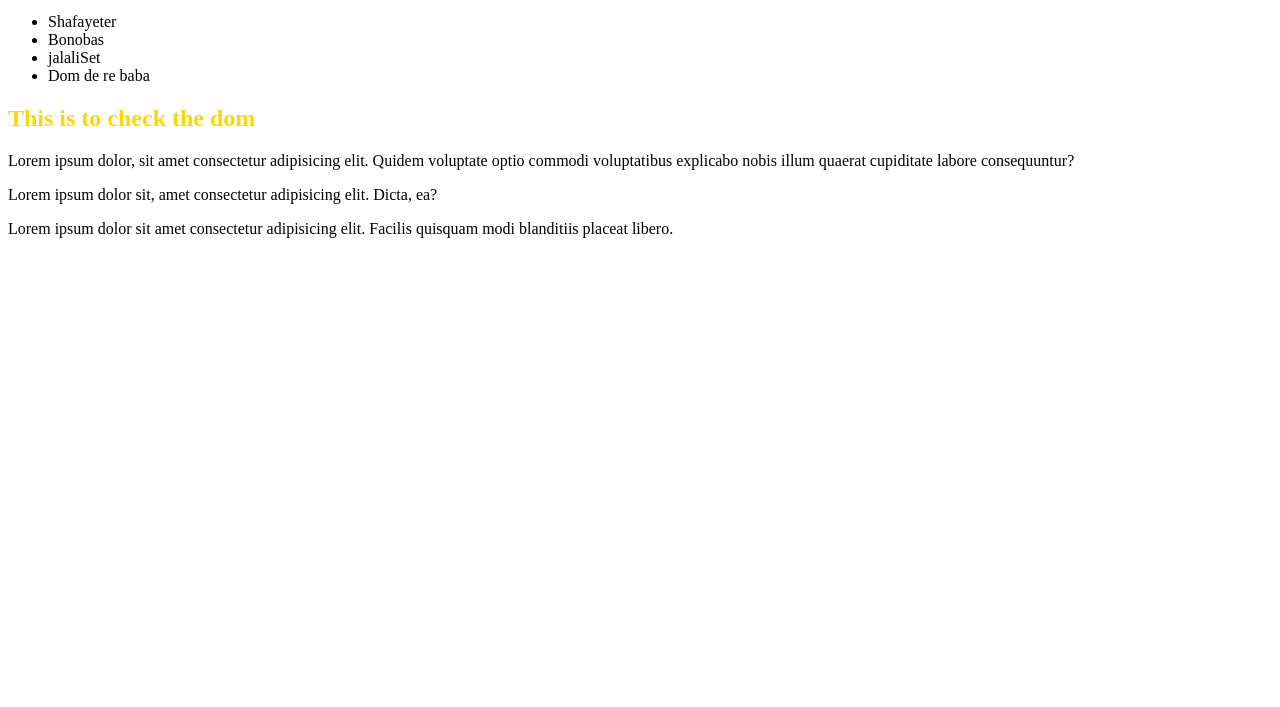
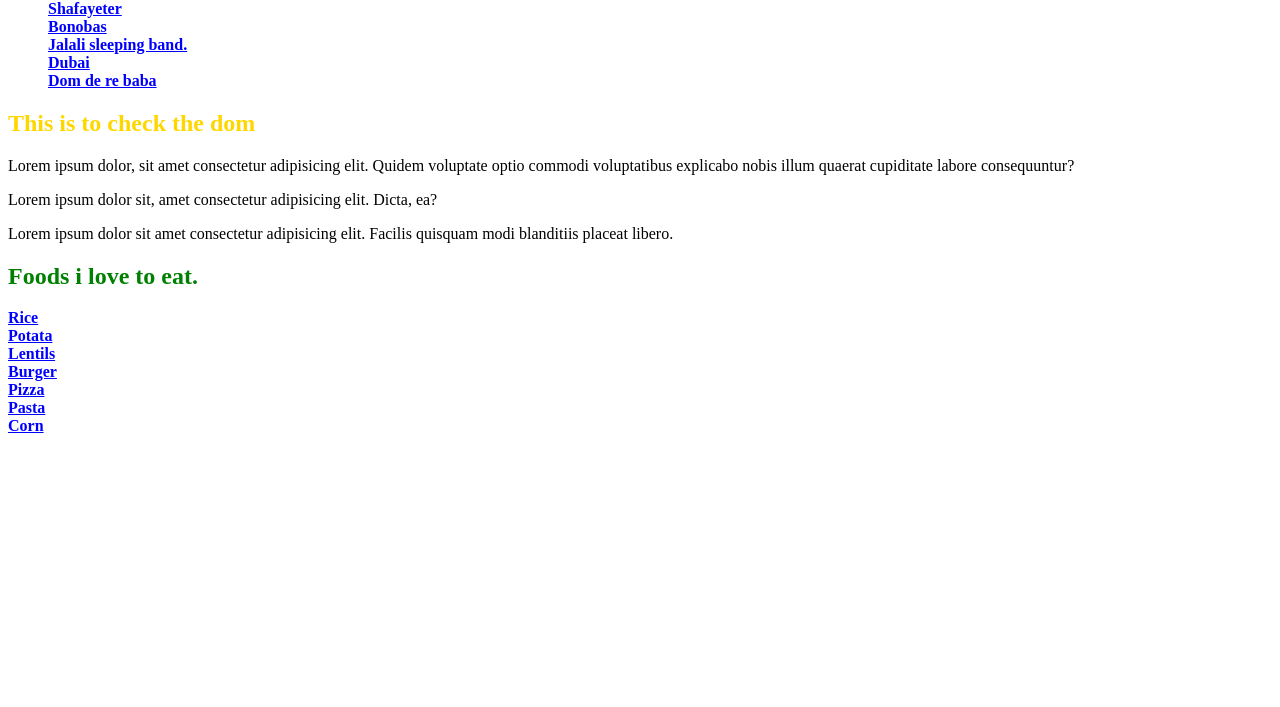
Before and after one commit to Arman-Shelby/DOM-Management, a plain HTML site: page index.html in a window 1280 px wide. Shown: the part 93-800 px from the top of the page. Drawn offline with Linux system fonts and the light colour scheme.

Commit message:
get element by class and id

```diff
--- a/index.html
+++ b/index.html
@@ -4,10 +4,13 @@
     <meta charset="UTF-8">
     <meta name="viewport" content="width=device-width, initial-scale=1.0">
     <title>Tour Of Dom</title>
-    <link rel="stylesheet" href="styles/pstyles.css">
+    <link rel="stylesheet" href="sytles/pstyeles.css">
     <style>
         h1{
             color: gold;
+        }
+        #food-title{
+            color: green;
         }
     </style>
 </head>
@@ -15,11 +18,13 @@
     <header>This Is My Header And No Banner</header>
 
     <main>
-        <h1>Welcome to My Dom</h1>
+       <section>
+         <h1>Welcome to My Dom</h1>
         <ul>
             <li>Shafayeter</li>
-            <li>Bonobas</li>
-            <li>jalaliSet</li>
+            <li class="foreign">Bonobas</li>
+            <li id="band">jalaliSet</li>
+            <li class="International">Dubai</li>
             <li>Dom de re baba</li>
         </ul>
 
@@ -29,14 +34,25 @@
             <div></div>
         </section>
 
-        <section>
             <h1>This is to check the dom</h1>
             <p>Lorem ipsum dolor, sit amet consectetur adipisicing elit. Quidem voluptate optio commodi voluptatibus explicabo nobis illum quaerat cupiditate labore consequuntur?</p>
 
             <p>Lorem ipsum dolor sit, amet consectetur adipisicing elit. Dicta, ea?</p>
 
             <p>Lorem ipsum dolor sit amet consectetur adipisicing elit. Facilis quisquam modi blanditiis placeat libero.</p>
-        </section>
+
+       </section>
+
+       <section>
+        <h1 id="food-title">Foods I love</h1>
+        <li>Rice</li>
+        <li>Potata</li>
+        <li>Lentils</li>
+        <li>Burger</li>
+        <li class="foreign">Pizza</li>
+        <li class="foreign">Pasta</li>
+        <li class="foreign">Corn</li>
+       </section>
 
     </main>
     <script>
@@ -64,19 +80,40 @@
 
 
           for(const li of liCollection){
-            console.log(li.innerText);
+        //     console.log(li.innerText);
+        //
         }
 
         //all h1 tags
 
         const allHeadings = document.getElementsByTagName('h1');
         for (const heading of allHeadings){
-            console.log(heading.innerText);
+            // console.log(heading.innerText);
         }
 
         const allParagraph = document.getElementsByTagName('p');
         for(const paragraph of allParagraph){
-            console.log(paragraph.innerText);
+            // console.log(paragraph.innerText);
+        }
+
+        //Get by ID
+
+        const foodTitleH1 = document.getElementById('food-title');
+
+        console.log(foodTitleH1.innerText);
+
+        foodTitleH1.innerText = 'Foods i love to eat.'
+
+        const bandElement = document.getElementById('band');
+        bandElement.innerText = 'Jalali sleeping band.'
+
+        //get elements by class name
+
+        const foreignElements = document.getElementsByClassName('foreign');
+        console.log(foreignElements);
+
+        for (const element of foreignElements){
+            console.log(element.innerText);
         }
 
     </script>
--- a/js/hello.js
+++ b/js/hello.js
@@ -1,5 +1,5 @@
 console.log("Hello from hello.js ... Outside js");
 
 
-comsole.log("Document");
+console.log("Document");
 console.log(document);
```
